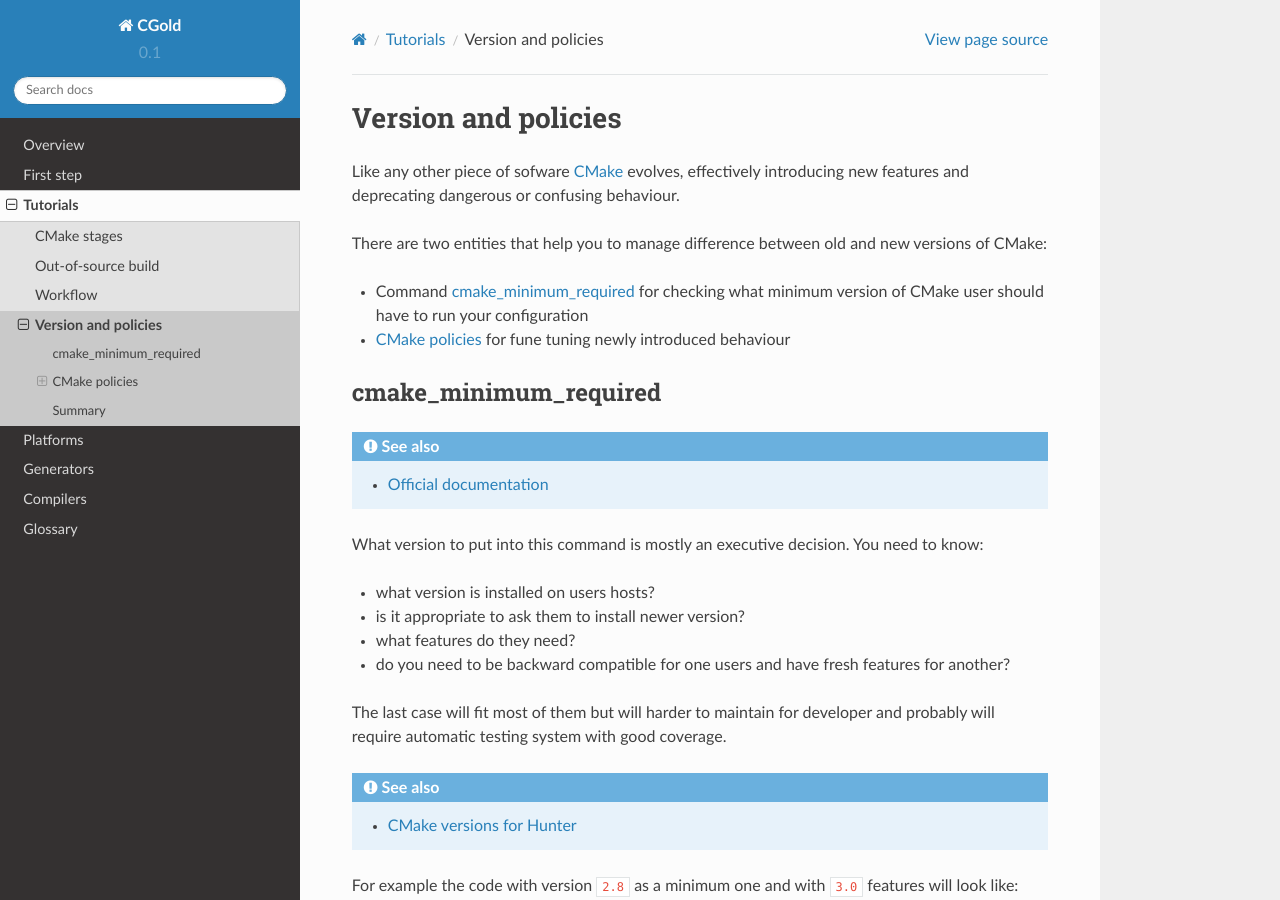
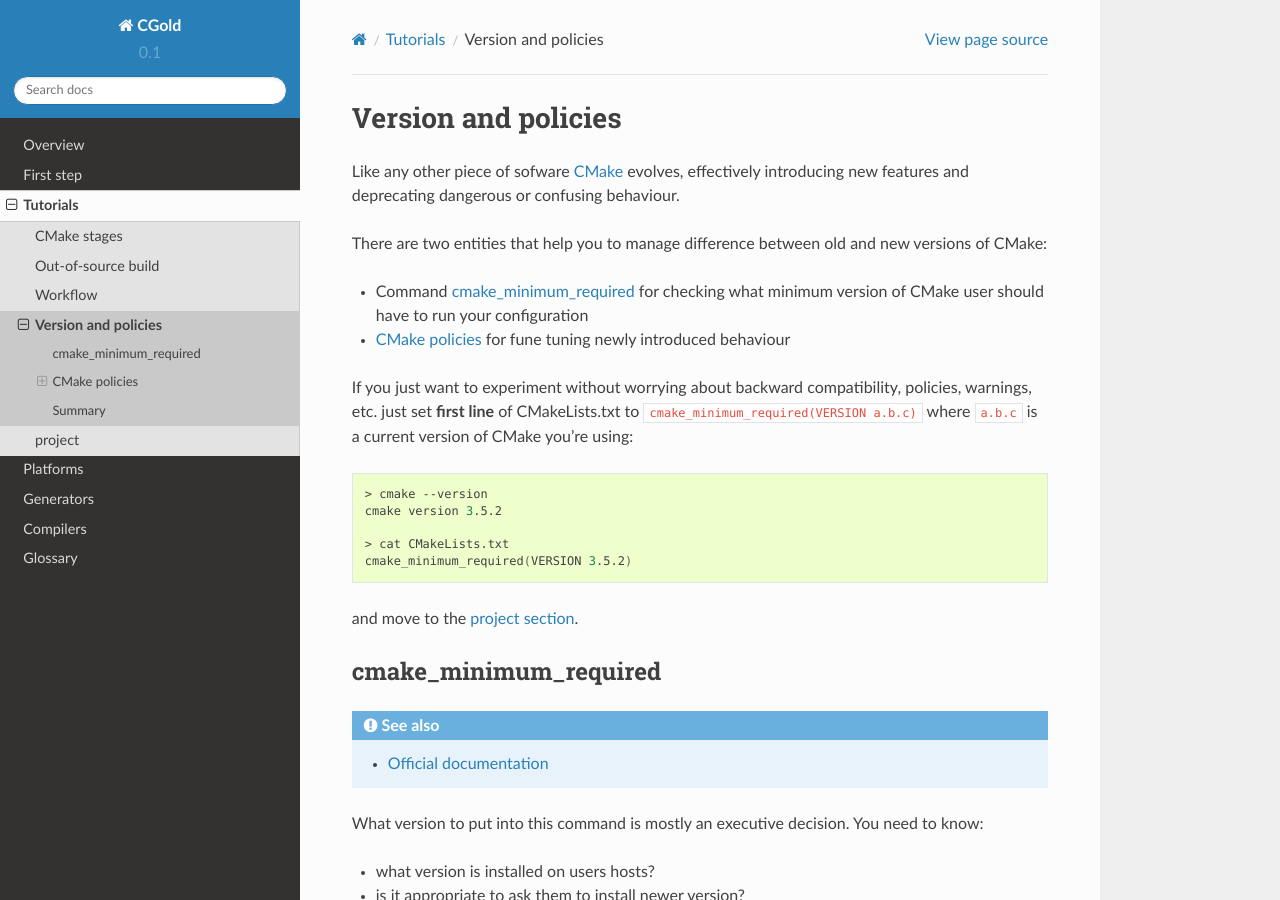
Before and after one commit to ruslo/CGold, a Sphinx documentation site: the page built from docs/tutorials/version-policies.rst, in a window 1280 px wide and 900 px high. Built offline with Sphinx 7.4.7 and the Read the Docs theme 2.0.0, drawn with Linux system fonts in a browser that asks for light colours.

Commit message:
Add 'project' stub

```diff
--- a/docs/tutorials.rst
+++ b/docs/tutorials.rst
@@ -29,3 +29,4 @@ and add more features.
   /tutorials/out-of-source
   /tutorials/workflow
   /tutorials/version-policies
+  /tutorials/project
--- /dev/null
+++ b/docs/tutorials/project.rst
@@ -0,0 +1,5 @@
+.. Copyright (c) 2016, Ruslan Baratov
+.. All rights reserved.
+
+project
+-------
--- a/docs/tutorials/version-policies.rst
+++ b/docs/tutorials/version-policies.rst
@@ -17,6 +17,21 @@ versions of CMake:
 
 * `CMake policies <https://cmake.org/cmake/help/latest/manual/cmake-policies.7.html>`__
   for fune tuning newly introduced behaviour
+
+If you just want to experiment without worrying about backward compatibility,
+policies, warnings, etc. just set **first line** of CMakeLists.txt to
+``cmake_minimum_required(VERSION a.b.c)`` where ``a.b.c`` is a current version
+of CMake you're using:
+
+.. code-block:: shell
+
+  > cmake --version
+  cmake version 3.5.2
+
+  > cat CMakeLists.txt
+  cmake_minimum_required(VERSION 3.5.2)
+
+and move to the :doc:`project section </tutorials/project>`.
 
 cmake_minimum_required
 ======================
```
